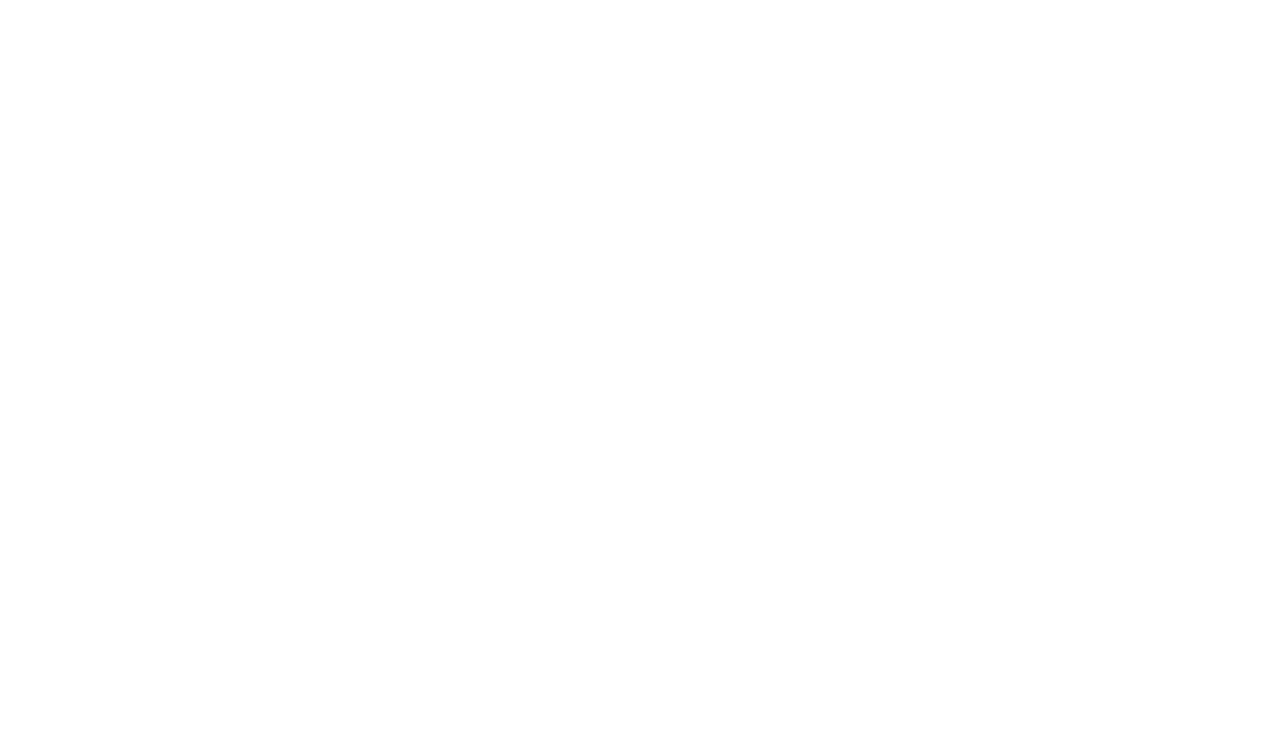
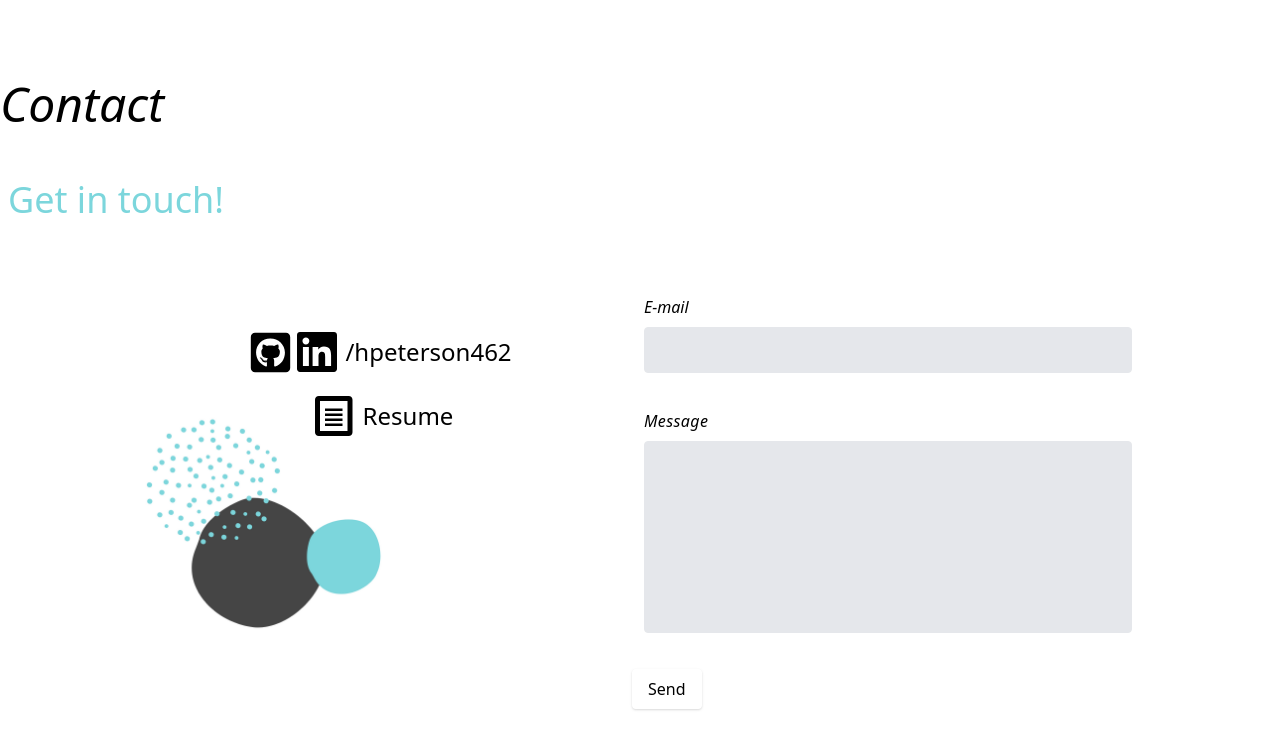
Before and after one commit to hpeterson462/portfolio, a React (Create React App) app: page /contact in a window 1280 px wide. Shown: the top 748 px of the page. Built offline with nearby package versions, Linux system fonts and the light colour scheme.

Commit message:
github and linkedin links on contact page

```diff
--- a/src/AboutMe.jsx
+++ b/src/AboutMe.jsx
@@ -3,10 +3,11 @@
 
 export default function AboutMe() {
   return (
-    <div>
+    <div className="mt-20">
       <h3 className="text-5xl italic" id="aboutme">About Me</h3>
 
       <br />
+
       <div className="flex flex-row">
         <div className="flex justify-center items-center bg-gray-50 leading-10 w-3/5 p-5 m-5 min-h-screen text-2xl">
           <p>
--- a/src/App.jsx
+++ b/src/App.jsx
@@ -6,6 +6,9 @@
 } from 'react-router-dom';
 import Home from './Home';
 import Projects from './Projects';
+import AboutMe from './AboutMe';
+import TechStack from './TechStack';
+import Contact from './Contact';
 
 export default function App() {
   return (
@@ -14,8 +17,9 @@
         <Switch>
           <Route exact path="/" component={Home} />
           <Route exact path="/projects" component={Projects} />
-          <Route exact path="/" component={Home} />
-          <Route exact path="/" component={Home} />
+          <Route exact path="/aboutme" component={AboutMe} />
+          <Route exact path="/techstack" component={TechStack} />
+          <Route exact path="/contact" component={Contact} />
         </Switch>
       </Router>
     </div>
--- a/src/Contact.jsx
+++ b/src/Contact.jsx
@@ -4,8 +4,16 @@
 import { FaGithubSquare } from "react-icons/fa";
 
 export default function Contact() {
+  const handleLiClick = () => {
+    window.location.replace('https://www.linkedin.com/in/hpeterson462/')
+  }
+
+  const handleGitClick = () => {
+    window.location.replace('https://github.com/hpeterson462')
+  }
+
   return (
-    <div>
+    <div className="mt-20">
       <h3 className="text-5xl italic" id="contact">Contact</h3>
 
       <br />
@@ -17,10 +25,10 @@
           <div className="flex flex-col w-2/5 bg-dots2 bg-contain bg-no-repeat bg-left-bottom pb-80">
             <div className="flex items-center justify-center p-5 pt-20">
               <div className="hover:text-red-400 hover:shadow-md cursor-pointer pr-1">
-                <FaGithubSquare size={45} />
+                <FaGithubSquare size={45} onClick={handleGitClick} />
               </div>
               <div className="hover:text-red-400 hover:shadow-md cursor-pointer">
-                <SiLinkedin size={40} />
+                <SiLinkedin size={40} onClick={handleLiClick} />
               </div>
               <span className="p-2 text-2xl">
                 /hpeterson462
--- a/src/Nav.jsx
+++ b/src/Nav.jsx
@@ -26,7 +26,7 @@
             <ul className="flex">
               <li>
                 <Link
-                  className="flex items-center uppercase tracking-wide leading-snug text-white text-md p-8 hover:opacity-75 rounded hover:shadow-md transition duration-500 ease-in-out"
+                  className="flex items-center uppercase tracking-wide leading-snug text-white text-md px-10 p-8 hover:opacity-75 rounded hover:shadow-md transition duration-500 ease-in-out"
                   to="#home"
                 >
                   Home
--- a/src/Projects.jsx
+++ b/src/Projects.jsx
@@ -4,7 +4,7 @@
   return (
     <div>
       <div>
-        <h3 className="text-5xl text-lightBlue" id="projects">Projects</h3>
+        <h3 className="text-5xl text-lightBlue  mb-5" id="projects">Projects</h3>
       </div>
 
       <br />
@@ -44,7 +44,6 @@
           </div>
         </section>
       </main>
-
     </div>
   )
 }
--- a/src/TechStack.jsx
+++ b/src/TechStack.jsx
@@ -11,8 +11,8 @@
 
 export default function TechStack() {
   return (
-    <div>
-      <h3 className="text-5xl text-lightBlue" id="techstack">Tech Stack</h3>
+    <div className="mt-20">
+      <h3 className="text-5xl text-lightBlue mb-5" id="techstack">Tech Stack</h3>
 
       <br />
 
```
Also changed, not shown: 1 other file (tests, documents, lock files or other folders).
